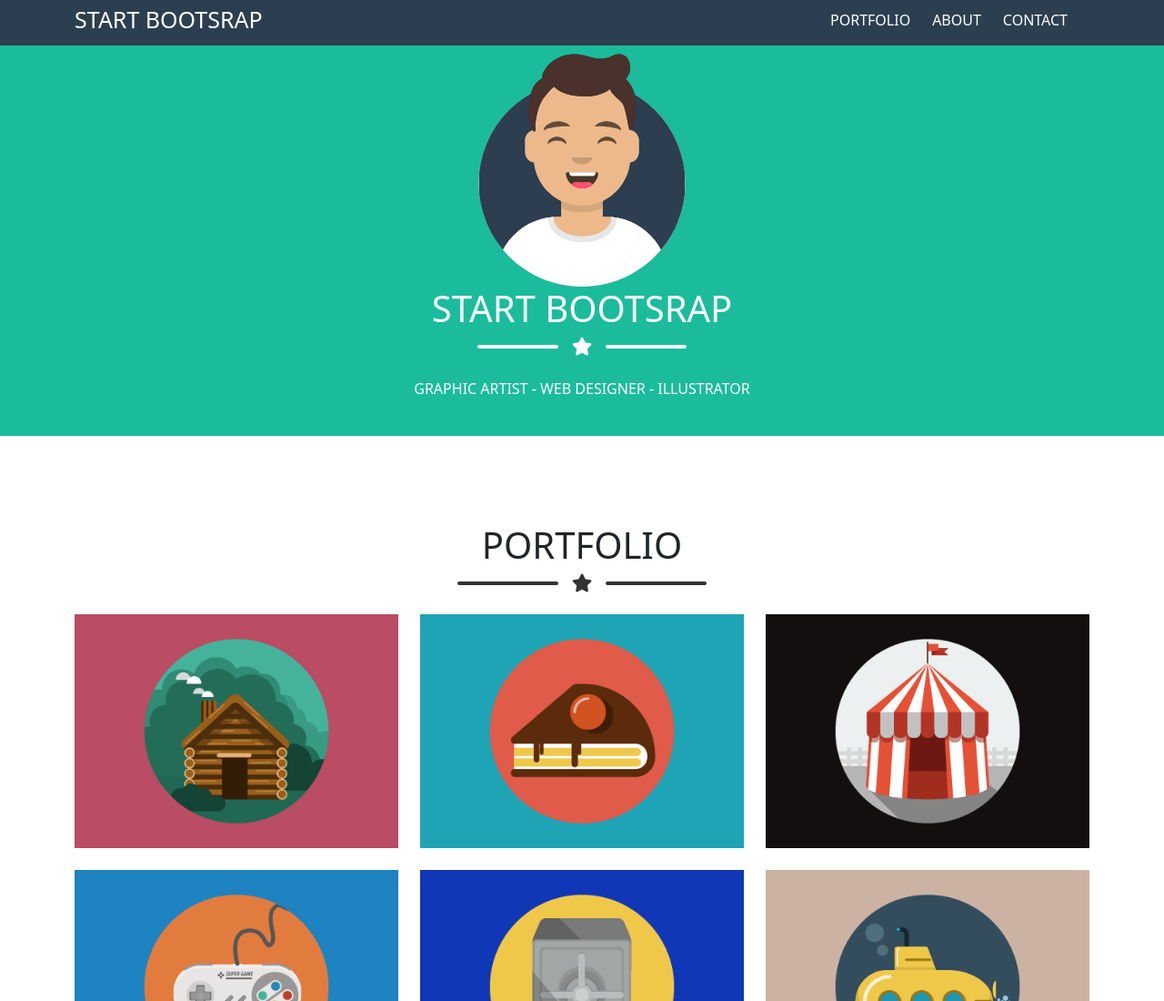
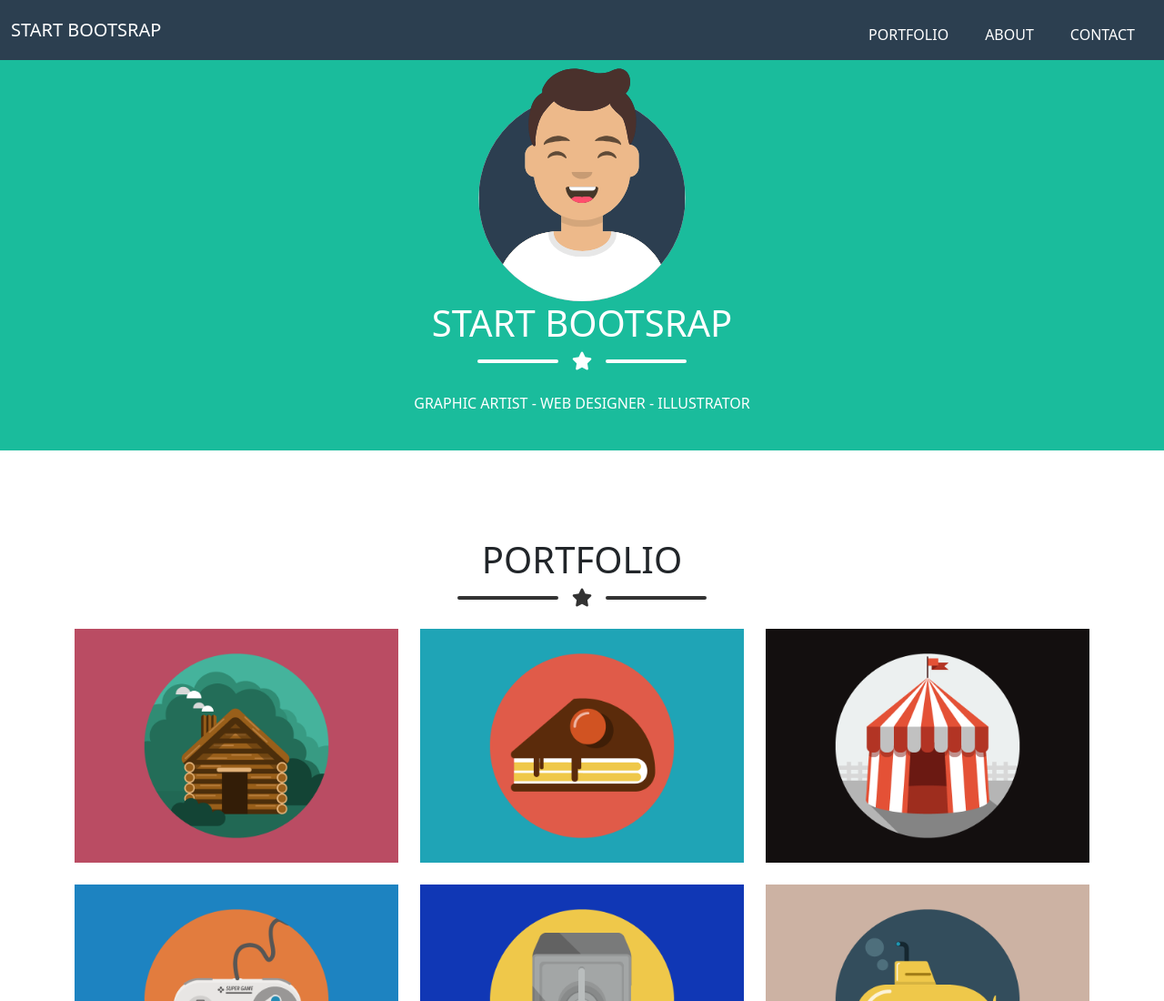
Before and after one commit to Youss0203/html-css-bootstrap-freelancer, a plain HTML site: page index.html in a window 1280 px wide. Shown: the top 1100 px of the page at 91% size. Drawn offline with nearby package versions, Linux system fonts and the light colour scheme.

Commit message:
sistemato header

```diff
--- a/index.html
+++ b/index.html
@@ -15,22 +15,29 @@
 <body>
     <header>
         <section class="my_bg">
-            <div class="container container-md">
-                <div class=" d-flex justify-content-between align-items-center">
-                    <div class="d-flex">
-                        <h1 class="text-white text-uppercase my-main-title">Start Bootsrap</h1>
+            <nav class="navbar navbar-expand-md">
+
+                    <div class="container-fluid">
+                        <a class="navbar-brand text-uppercase text-white" href="#">Start Bootsrap</a>
+                        <button class="navbar-toggler" type="button" data-bs-toggle="collapse"
+                            data-bs-target="#navbarSupportedContent" aria-controls="navbarSupportedContent"
+                            aria-expanded="false" aria-label="Toggle navigation">
+                            <span class="navbar-toggler-icon"></span>
+                        </button>
                     </div>
-                    <div class="my-nav">
-                        <ul class="d-flex">
-                            <li class="text-uppercase text-white">Portfolio</li>
-                            <li class="text-uppercase text-white">About</li>
-                            <li class="text-uppercase text-white">Contact</li>
-                        </ul>
+                    <div class="collapse navbar-collapse" id="navbarSupportedContent">
+                        <ul class="navbar-nav me-auto mb-2 mb-lg-0">
+                            <li class="nav-item">
+                                <a class="nav-link active text-white" aria-current="page" href="#">PORTFOLIO</a>
+                            </li>
+                            <li class="nav-item">
+                                <a class="nav-link active text-white" href="#">ABOUT</a>
+                            </li>
+                            <li class="nav-item">
+                                <a class="nav-link active text-white" href="#">CONTACT</a>
+                            </li>
                     </div>
-                    <div class="my-xs-nav"><i class="fa-solid fa-bars"></i></div>
-                </div>
-            </div>
-
+            </nav>
         </section>
         <section class="jumbotron bg-green">
             <div class=" row">
@@ -160,7 +167,8 @@
                         <form class="mb-5">
                             <div class="mb-3">
                                 <label for="exampleInputEmail1" class="form-label">Name</label>
-                              <input type="text" class="form-control" id="exampleInputEmail1" aria-describedby="emailHelp">
+                                <input type="text" class="form-control" id="exampleInputEmail1"
+                                    aria-describedby="emailHelp">
                             </div>
                             <div class="mb-3">
                                 <label for="exampleInputPassword1" class="form-label">Email adrees</label>
```
Lines whose indentation alone changed are shown as unchanged.
